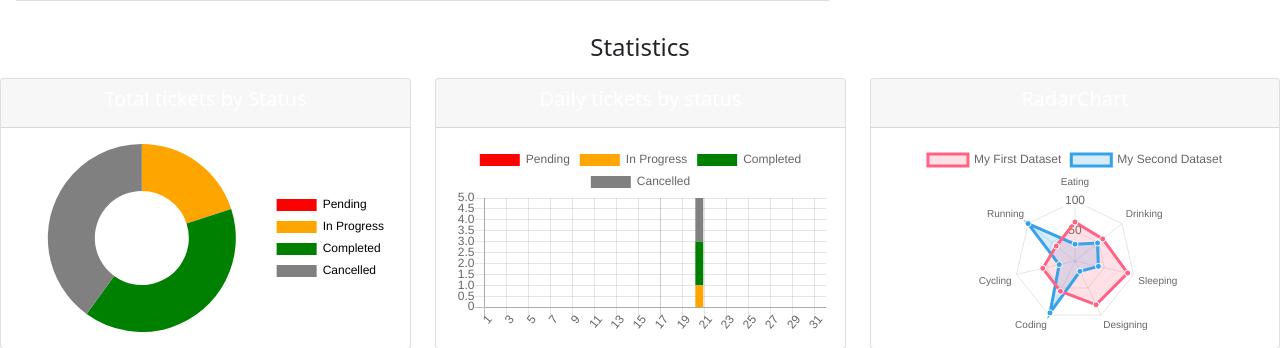
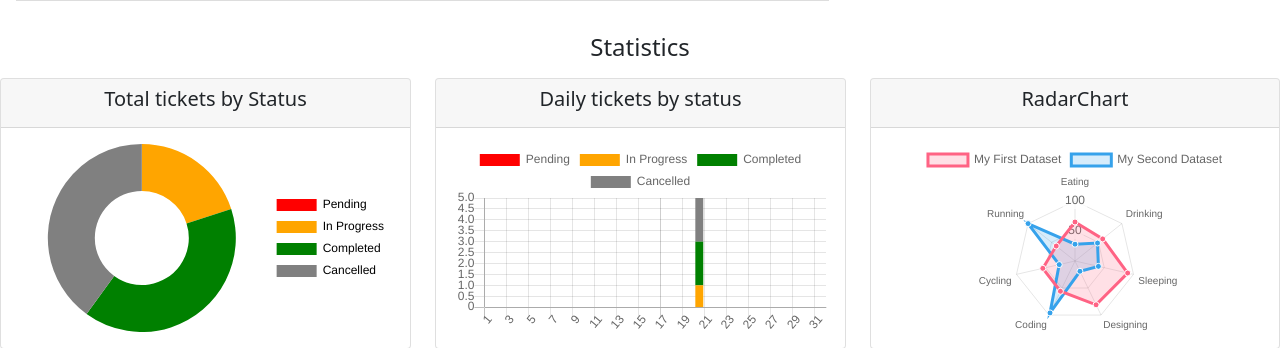
Before and after one commit to sannae/hotline, a Django app: page / in a window 1280 px wide. Shown: the part 1271-1619 px from the top of the page. Run offline with Django 3.2, Linux system fonts and the light colour scheme; data comes from the database, SQL or seed files in the repository; some libraries are stand-ins or nearby versions.

Commit message:
reordered dashboard view

```diff
--- a/hotline/management/commands/populate-db.py
+++ b/hotline/management/commands/populate-db.py
@@ -3,6 +3,7 @@
 # Usage:
 # > (env)$ python manage.py populate_db --amount 10 --days 30
 # To create 10 random objects with datetime properties included in the last 30 days
+# NOTE: The previous records are cleared out, use for test purposes only!
 
 import lorem
 import random, string
--- a/hotline/templates/hotline/dashboard.html
+++ b/hotline/templates/hotline/dashboard.html
@@ -59,7 +59,7 @@
     <!-- First chart -->
 	<div class="col-md">
 		<div class="col-md">
-			<div class="card text-center text-white  mb-3" id="total-orders">
+			<div class="card text-center mb-3" id="total-tickets">
 				<div class="card-header">
 					<h5 class="card-title">Total tickets by Status</h5>
 				</div>
@@ -75,7 +75,7 @@
     <!-- Second chart -->
 	<div class="col-md">
 		<div class="col-md">
-			<div class="card text-center text-white  mb-3" id="orders-delivered">
+			<div class="card text-center mb-3" id="daily-tickets">
 				<div class="card-header">
 					<h5 class="card-title">Daily tickets by status</h5>
 				</div>
@@ -91,7 +91,7 @@
     <!-- Third chart -->
 	<div class="col-md">
 		<div class="col-md">
-			<div class="card text-center text-white  mb-3" id="orders-pending">
+			<div class="card text-center mb-3" id="">
 				<div class="card-header">
 					<h5 class="card-title">RadarChart</h5>
 				</div>
--- a/hotline/views.py
+++ b/hotline/views.py
@@ -17,31 +17,26 @@ all_statuses = status.objects.all()
 # Home page
 def dashboard(request):
     tickets = all_tickets.order_by('-updated_at')
-    current_year = datetime.now().year
-
-    # Group tickets by status
-    total_tickets_by_status = []
-    status_list = []
-    status_colors = []
-    for status in all_statuses:
-        status_list.append(status.name)
-        status_colors.append(status.color)
-        # Random colors
-        # status_colors.append('rgb('+str(random.randint(0,255))+','+str(random.randint(0,255))+','+str(random.randint(0,255))+')')
-        filtered_tickets_by_status = all_tickets.filter(status_id=status.id)
-        total_tickets_by_status.append(filtered_tickets_by_status.count())
-
-    if sum(total_tickets_by_status) == 0:
-        no_tickets = True
-    else:
-        no_tickets = False
-
-    tickets_by_status = []
     this_month = datetime.today().month
     this_year = datetime.today().year
     days_this_month = calendar.monthrange(9999,this_month)[1]
     list_days = list(range(1,days_this_month+1))
+
+    # Group tickets by status
+    tickets_by_status = []
+    total_tickets_by_status = []
+    status_list = []
+    status_colors = []
+
     for status in all_statuses:
+
+        # Data for pie chart
+        status_list.append(status.name)
+        status_colors.append(status.color)
+        filtered_tickets_by_status = all_tickets.filter(status_id=status.id)
+        total_tickets_by_status.append(filtered_tickets_by_status.count())
+
+        # Data for stacked bar chart
         status_tickets = []
         for day in list_days:
             # Tickets in the current day
@@ -50,12 +45,18 @@ def dashboard(request):
         # Add the status name and the tickets list to the tickets_by_status list
         tickets_by_status.append(status_tickets)
 
+    # No tickets
+    if sum(total_tickets_by_status) == 0:
+        no_tickets = True
+    else:
+        no_tickets = False
+
     context = {
         # General
         'tickets': tickets,
         'customers': all_customers,
         'technicians': all_technicians,
-        'current_year': current_year,
+        'current_year': this_year,
         'current_month': this_month,
         'current_day': datetime.today().day,
 
```
